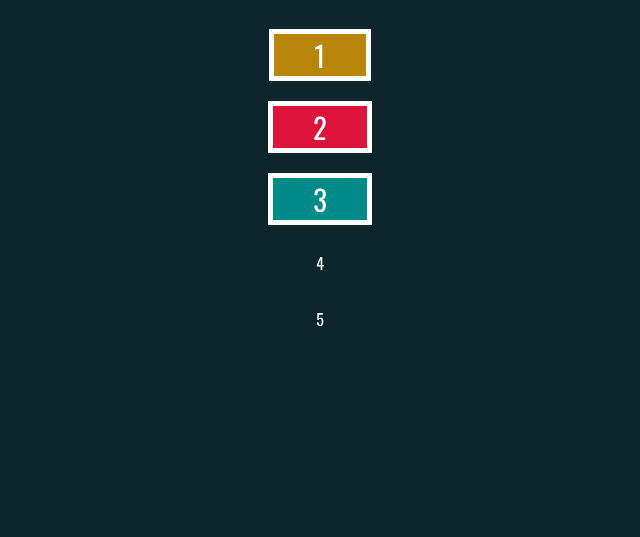
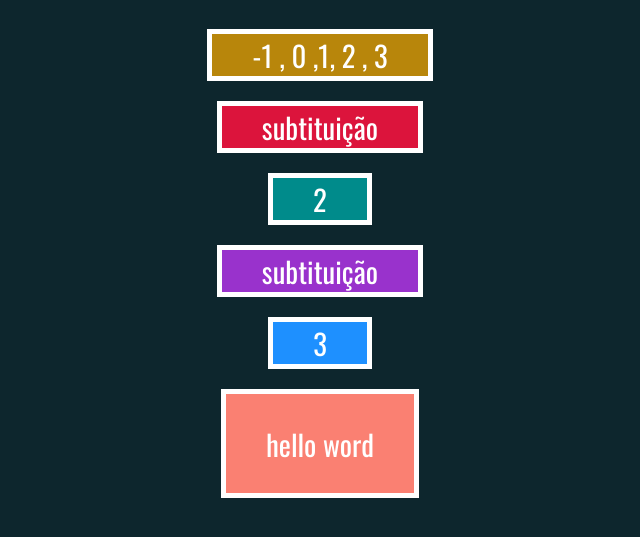
Before and after one commit to RenanVenturaMartins/Web-Moderno-com-JavaScript, a plain HTML site: page jquery/modificandoHTML2.html in a window 1280 px wide. Shown: the part 71-608 px from the top of the page, without its empty margins (320-960 px from the left). Drawn offline with Linux system fonts and the light colour scheme.

Commit message:
finalizando mais uma aula

```diff
--- a/jquery/modificandoHTML2.html
+++ b/jquery/modificandoHTML2.html
@@ -17,6 +17,26 @@
     <p class='numero'>5</p>
 
     <script>
-        // ...
+        $('#div1').append(', 2')
+        .prepend('0 ,')
+      $('<span> -1 , </span>').prependTo('#div1')
+       $('<span> , 3 </span>').appendTo('#div1  ')
+
+       $('#div2').before('<p> antes 2</p>')
+       $('#div2').after('<p>depois 2 </p>')
+
+       $('<p> antes 3 </p>').insertBefore('#div3')
+       $('<p> depois 3 </p>').insertAfter('#div3')
+
+     //  $('p.numero').wrap('<div>')
+        $('p.numero').wrapAll('<div id="div4">')
+            $('#div4').empty()
+            $('#div4').append('<p> hello word</p>')
+
+            $('#div3 , #div4').prev().remove()
+
+
+            $('<div> subtituição</div>').replaceAll('body > p')
+
     </script>
 </body>
```
Also changed, not shown: jquery/modificandoHTML1.html (+20 -1 lines).
